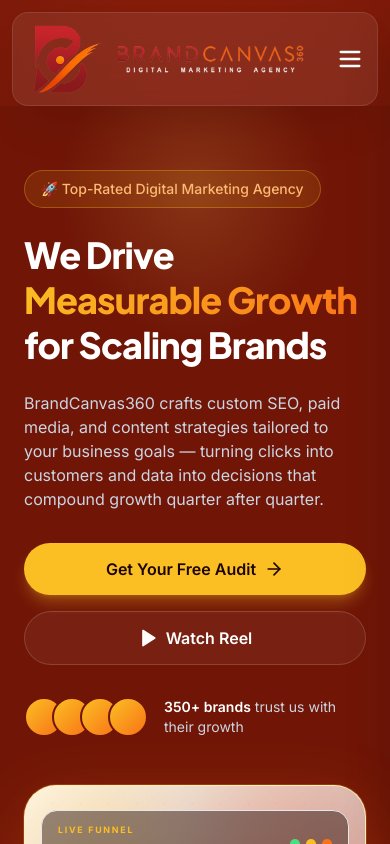
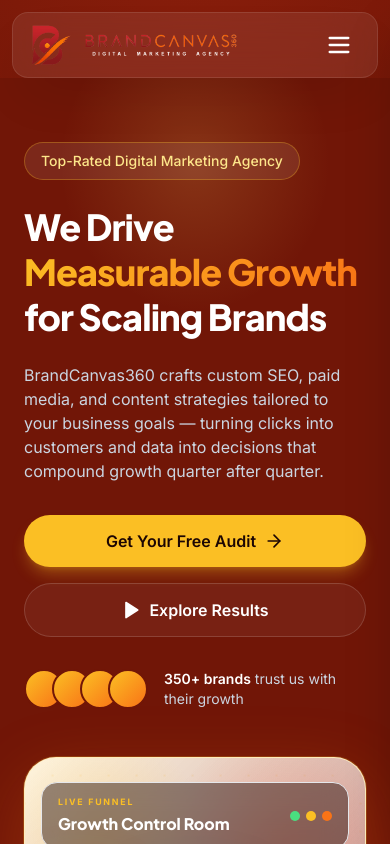
Before and after one commit to venkataramanapusala/brandcanvas360, a Next.js app: page / in a window 390 px wide. Shown: the top 844 px of the page. Built offline with nearby package versions, Linux system fonts and the light colour scheme.

Commit message:
Fix responsive theme presentation and hero navigation

```diff
--- a/src/app/globals.css
+++ b/src/app/globals.css
@@ -66,63 +66,63 @@
 
 .brand-logo-mark {
   display: block;
-  width: 72px;
-  height: 72px;
-  max-width: 72px;
-  flex: 0 0 72px;
+  width: 42px;
+  height: 42px;
+  max-width: 42px;
+  flex: 0 0 42px;
   overflow: visible;
 }
 
 .brand-logo-title {
   display: block;
-  width: 240px;
-  max-width: min(54vw, 240px);
+  width: 172px;
+  max-width: min(48vw, 172px);
   height: auto;
   flex: 0 1 240px;
 }
 
 @media (min-width: 640px) {
   .brand-logo-mark {
-    width: 86px;
-    height: 86px;
-    max-width: 86px;
-    flex-basis: 86px;
+    width: 46px;
+    height: 46px;
+    max-width: 46px;
+    flex-basis: 46px;
   }
 
   .brand-logo-title {
-    width: 320px;
-    max-width: 320px;
-    flex-basis: 320px;
+    width: 190px;
+    max-width: 190px;
+    flex-basis: 190px;
   }
 }
 
 @media (min-width: 1280px) {
   .brand-logo-mark {
-    width: 84px;
-    height: 84px;
-    max-width: 84px;
-    flex-basis: 84px;
+    width: 48px;
+    height: 48px;
+    max-width: 48px;
+    flex-basis: 48px;
   }
 
   .brand-logo-title {
-    width: 300px;
-    max-width: 300px;
-    flex-basis: 300px;
+    width: 205px;
+    max-width: 205px;
+    flex-basis: 205px;
   }
 }
 
 @media (min-width: 1536px) {
   .brand-logo-mark {
-    width: 96px;
-    height: 96px;
-    max-width: 96px;
-    flex-basis: 96px;
+    width: 52px;
+    height: 52px;
+    max-width: 52px;
+    flex-basis: 52px;
   }
 
   .brand-logo-title {
-    width: 380px;
-    max-width: 380px;
-    flex-basis: 380px;
+    width: 220px;
+    max-width: 220px;
+    flex-basis: 220px;
   }
 }
 
--- a/src/app/page.tsx
+++ b/src/app/page.tsx
@@ -59,8 +59,8 @@
       <section className="relative section-top-glow overflow-hidden bg-dark">
         <div className="relative z-10 mx-auto grid max-w-7xl grid-cols-1 items-center gap-12 px-6 py-16 sm:py-20 lg:grid-cols-2 lg:gap-16 lg:px-8 lg:py-28">
           <div className="animate-fade-in-up">
-            <span className="inline-flex items-center gap-2 rounded-full border border-primary/30 bg-primary/10 px-4 py-2 text-sm font-medium text-orange-300">
-              🚀 Top-Rated Digital Marketing Agency
+            <span className="inline-flex items-center gap-2 rounded-full border border-primary/30 bg-white/[0.08] px-4 py-2 text-sm font-medium text-amber-200">
+              Top-Rated Digital Marketing Agency
             </span>
 
             <h1 className="mt-6 font-heading text-4xl font-extrabold leading-tight tracking-tight text-white sm:text-5xl lg:text-6xl">
@@ -81,13 +81,14 @@
                 Get Your Free Audit
                 <ArrowRight className="h-5 w-5 transition-transform duration-300 group-hover:translate-x-1" />
               </Link>
-              <button
+              <a
+                href="#campaign-dashboard"
                 type="button"
                 className="inline-flex items-center justify-center gap-2 rounded-full border border-white/15 bg-white/5 px-8 py-3.5 text-base font-semibold text-white transition-colors duration-300 hover:border-primary hover:text-primary"
               >
                 <Play className="h-5 w-5" fill="currentColor" />
-                Watch Reel
-              </button>
+                Explore Results
+              </a>
             </div>
 
             <div className="mt-8 flex items-center gap-4">
@@ -198,7 +199,7 @@
       </section>
 
       {/* Campaign dashboard theme example */}
-      <section className="relative overflow-hidden bg-surface-base py-20 sm:py-28">
+      <section id="campaign-dashboard" className="relative overflow-hidden bg-surface-base py-20 sm:py-28">
         <div className="absolute inset-0 bg-[radial-gradient(circle_at_20%_15%,rgb(255_209_102_/_0.18),transparent_34%),radial-gradient(circle_at_82%_12%,rgb(255_107_74_/_0.16),transparent_30%),linear-gradient(180deg,rgb(59_8_4_/_0.48),transparent)]" />
         <div className="relative mx-auto max-w-7xl px-6 lg:px-8">
           <div className="mb-10 max-w-3xl">
--- a/src/components/Header.tsx
+++ b/src/components/Header.tsx
@@ -75,7 +75,7 @@
       <div className="mx-auto flex max-w-6xl items-center justify-between gap-3 rounded-2xl border border-white/10 bg-white/[0.08] px-4 py-2.5 shadow-2xl shadow-black/10 backdrop-blur-xl lg:px-5 xl:gap-4">
         <Logo />
 
-        <nav className="hidden 2xl:flex 2xl:items-center 2xl:gap-6">
+        <nav className="hidden xl:flex xl:items-center xl:gap-4 2xl:gap-5">
           {menuItems.map((item) =>
             item.dropdown ? (
               <div key={item.label} className="group relative">
@@ -111,10 +111,10 @@
           )}
         </nav>
 
-        <div className="hidden shrink-0 2xl:block">
+        <div className="hidden shrink-0 xl:block">
           <Link
             href="/contact"
-            className="group inline-flex items-center gap-2 whitespace-nowrap rounded-full bg-primary px-4 py-2.5 text-sm font-extrabold leading-none text-ink-inverse shadow-crimson-glow transition-all duration-300 hover:-translate-y-0.5 hover:bg-primaryHover focus:outline-none focus:ring-4 focus:ring-primary/30 2xl:px-5 2xl:py-3"
+            className="group inline-flex items-center gap-2 whitespace-nowrap rounded-full bg-gradient-to-r from-primary to-accent px-4 py-2.5 text-sm font-extrabold leading-none text-ink-inverse shadow-crimson-glow transition-all duration-300 hover:-translate-y-0.5 focus:outline-none focus:ring-4 focus:ring-primary/30 2xl:px-5 2xl:py-3"
           >
             Get a Free Strategy
             <ArrowRight className="h-4 w-4 transition-transform duration-300 group-hover:translate-x-1" />
@@ -124,7 +124,7 @@
         <button
           type="button"
           onClick={() => setIsMobileMenuOpen(true)}
-          className="inline-flex items-center justify-center rounded-lg p-2 text-white 2xl:hidden"
+          className="inline-flex items-center justify-center rounded-lg p-2 text-white xl:hidden"
           aria-label="Open menu"
         >
           <Menu className="h-7 w-7" />
@@ -132,14 +132,14 @@
       </div>
 
       <div
-        className={`fixed inset-0 z-50 bg-black/60 transition-opacity duration-300 2xl:hidden ${
+        className={`fixed inset-0 z-50 bg-black/60 transition-opacity duration-300 xl:hidden ${
           isMobileMenuOpen ? 'opacity-100' : 'pointer-events-none opacity-0'
         }`}
         onClick={() => setIsMobileMenuOpen(false)}
       />
 
       <div
-        className={`fixed inset-y-0 right-0 z-50 flex w-full max-w-sm flex-col bg-dark shadow-2xl transition-transform duration-300 ease-in-out 2xl:hidden ${
+        className={`fixed inset-y-0 right-0 z-50 flex w-full max-w-sm flex-col bg-dark shadow-2xl transition-transform duration-300 ease-in-out xl:hidden ${
           isMobileMenuOpen ? 'translate-x-0' : 'translate-x-full'
         }`}
       >
```
